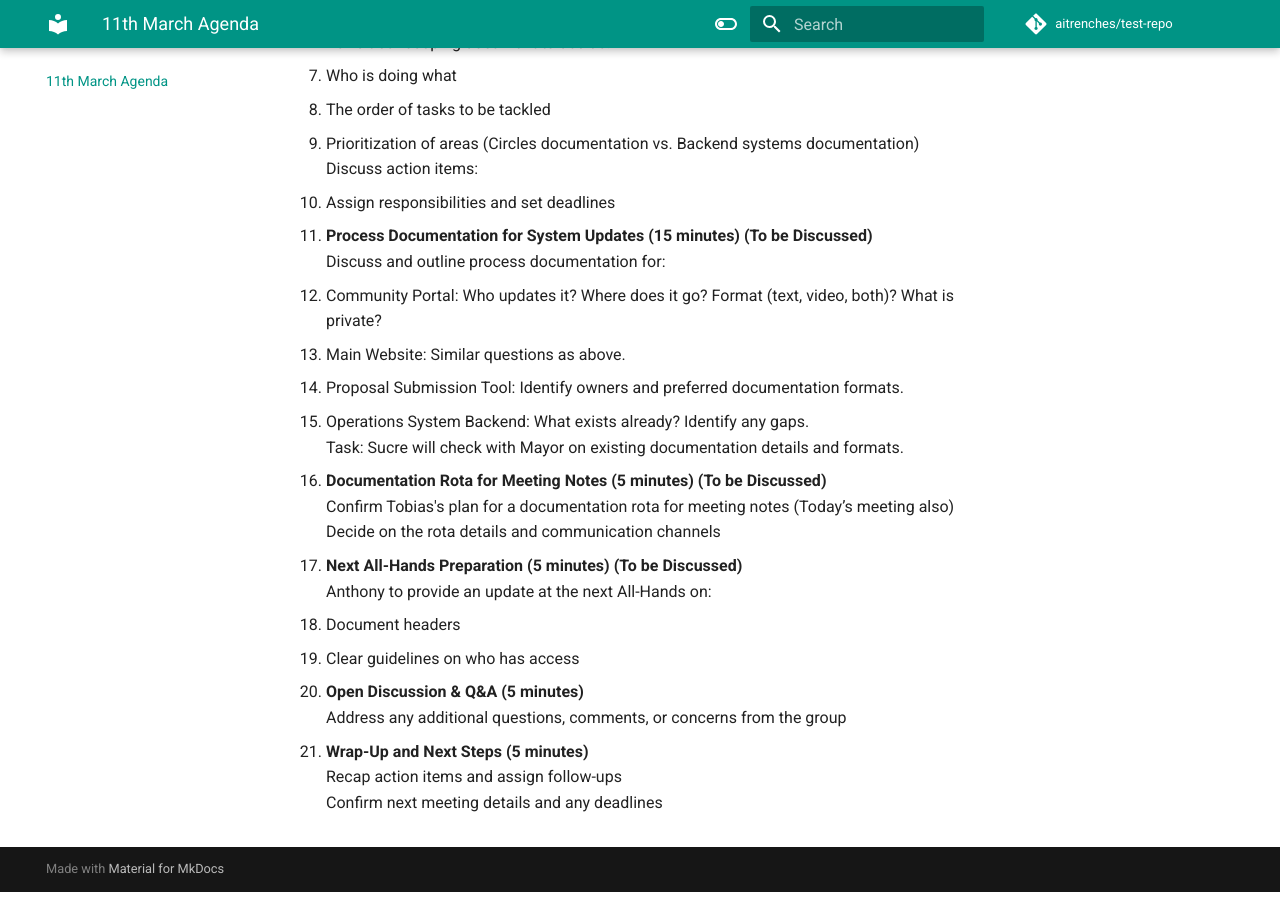
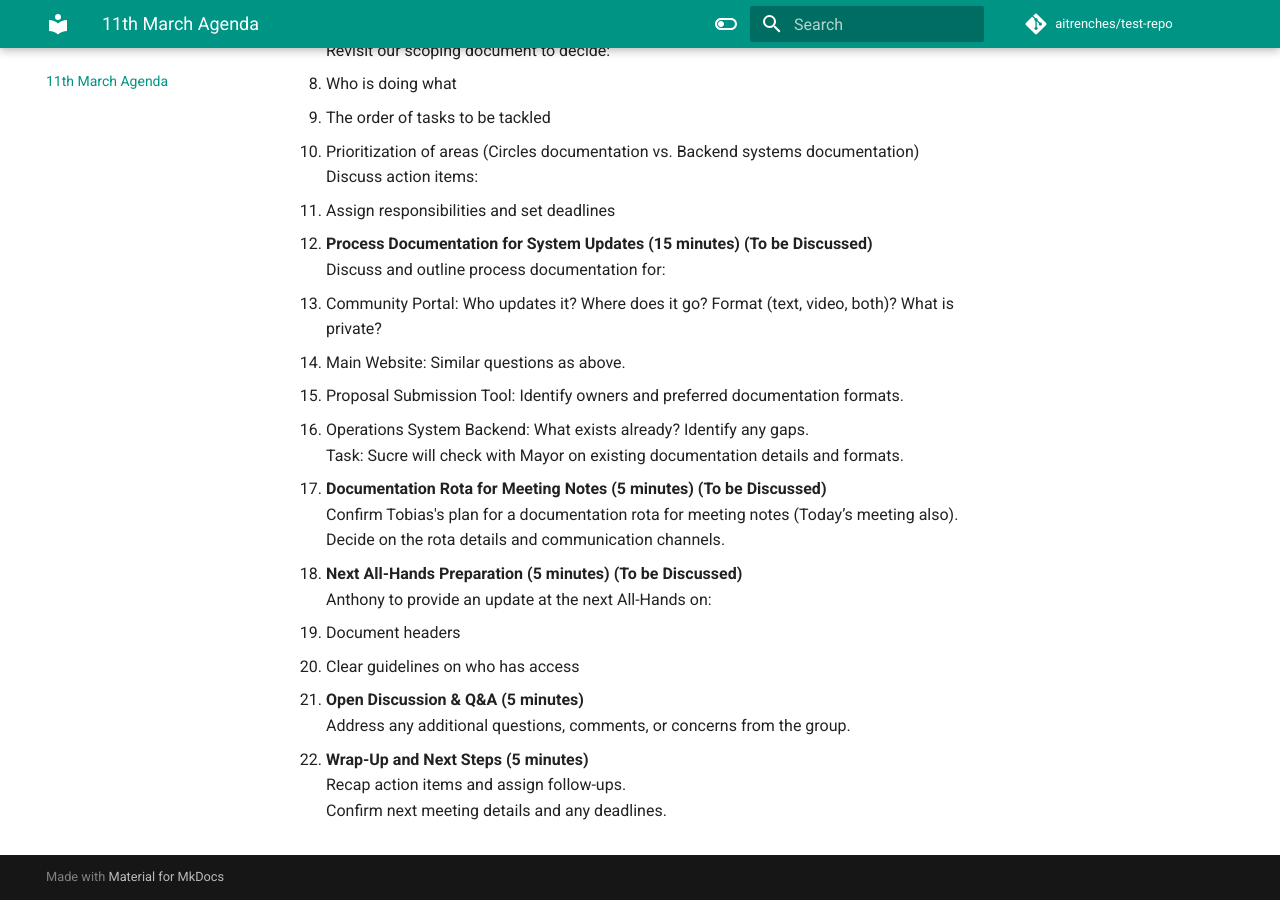
Before and after one commit to aitrenches/test-repo, an MkDocs documentation site: the page built from docs/11th-march-agenda.md, in a window 1280 px wide and 900 px high, scrolled down 892 px. Built offline with MkDocs 1.6.1 and Material for MkDocs 9.7.7, drawn with Linux system fonts in a browser that asks for light colours; comment, search, counter and statistics services are not loaded; some of the changed text lies outside the part shown.

```diff
--- a/docs/11th-march-agenda.md
+++ b/docs/11th-march-agenda.md
@@ -8,16 +8,16 @@
    Brief welcome and summary of key points from the 4th March meeting.
 
 2. **MK Docs Walkthrough Update (5 minutes)**
-   Go over the new DF-Book MkDocs instance at [https://df-circles.github.io/df-book/](https://df-circles.github.io/df-book/) which is a combination of data from the existing DF-Book and an existing resource provided by Jan ([https://singularitynet.atlassian.net/wiki/external/ZDUzM2Y5OTNiZGEyNGM5ZDgwYzE4Y2JhNGM4ZjIyYjY](https://singularitynet.atlassian.net/wiki/external/ZDUzM2Y5OTNiZGEyNGM5ZDgwYzE4Y2JhNGM4ZjIyYjY))
-   Improve the Structure of the website
-   We have to present something at the end of the month (All Hands)
+   Go over the new DF-Book MkDocs instance at [https://df-circles.github.io/df-book/](https://df-circles.github.io/df-book/) which is a combination of data from the existing DF-Book and an existing resource provided by Jan ([https://singularitynet.atlassian.net/wiki/external/ZDUzM2Y5OTNiZGEyNGM5ZDgwYzE4Y2JhNGM4ZjIyYjY](https://singularitynet.atlassian.net/wiki/external/ZDUzM2Y5OTNiZGEyNGM5ZDgwYzE4Y2JhNGM4ZjIyYjY)).
+   Improve the Structure of the website.
+   We have to present something at the end of the month (All Hands).
    Confirm that the MK Docs Updating Process Walkthrough Video remains postponed to a future meeting. For now, we will go over it at the meeting. (A video walkthrough and step by step guide)
 
 3. **Proofreading & Template Development (10 minutes)**
    Update from Sucre and Vani:
    - Status on proofreading GitBook content
    - Initial ideas for a template to capture the key info for each Circle (Landing Page) (Love, Anthony)
-   Open discussion on any feedback or adjustments needed on the new DF-Book MkDocs instance.
+   - Open discussion on any feedback or adjustments needed on the new DF-Book MkDocs instance.
 
 4. **Scoping Document Review & Task Assignment (15 minutes) (To be Discussed)**
    Revisit our scoping document to decide:
@@ -36,8 +36,8 @@
    Task: Sucre will check with Mayor on existing documentation details and formats.
 
 6. **Documentation Rota for Meeting Notes (5 minutes) (To be Discussed)**
-   Confirm Tobias's plan for a documentation rota for meeting notes (Today’s meeting also)
-   Decide on the rota details and communication channels
+   Confirm Tobias's plan for a documentation rota for meeting notes (Today’s meeting also).
+   Decide on the rota details and communication channels.
 
 7. **Next All-Hands Preparation (5 minutes) (To be Discussed)**
    Anthony to provide an update at the next All-Hands on:
@@ -45,8 +45,8 @@
    - Clear guidelines on who has access
 
 8. **Open Discussion & Q&A (5 minutes)**
-   Address any additional questions, comments, or concerns from the group
+   Address any additional questions, comments, or concerns from the group.
 
 9. **Wrap-Up and Next Steps (5 minutes)**
-   Recap action items and assign follow-ups
-   Confirm next meeting details and any deadlines
+   Recap action items and assign follow-ups.
+   Confirm next meeting details and any deadlines.
```
